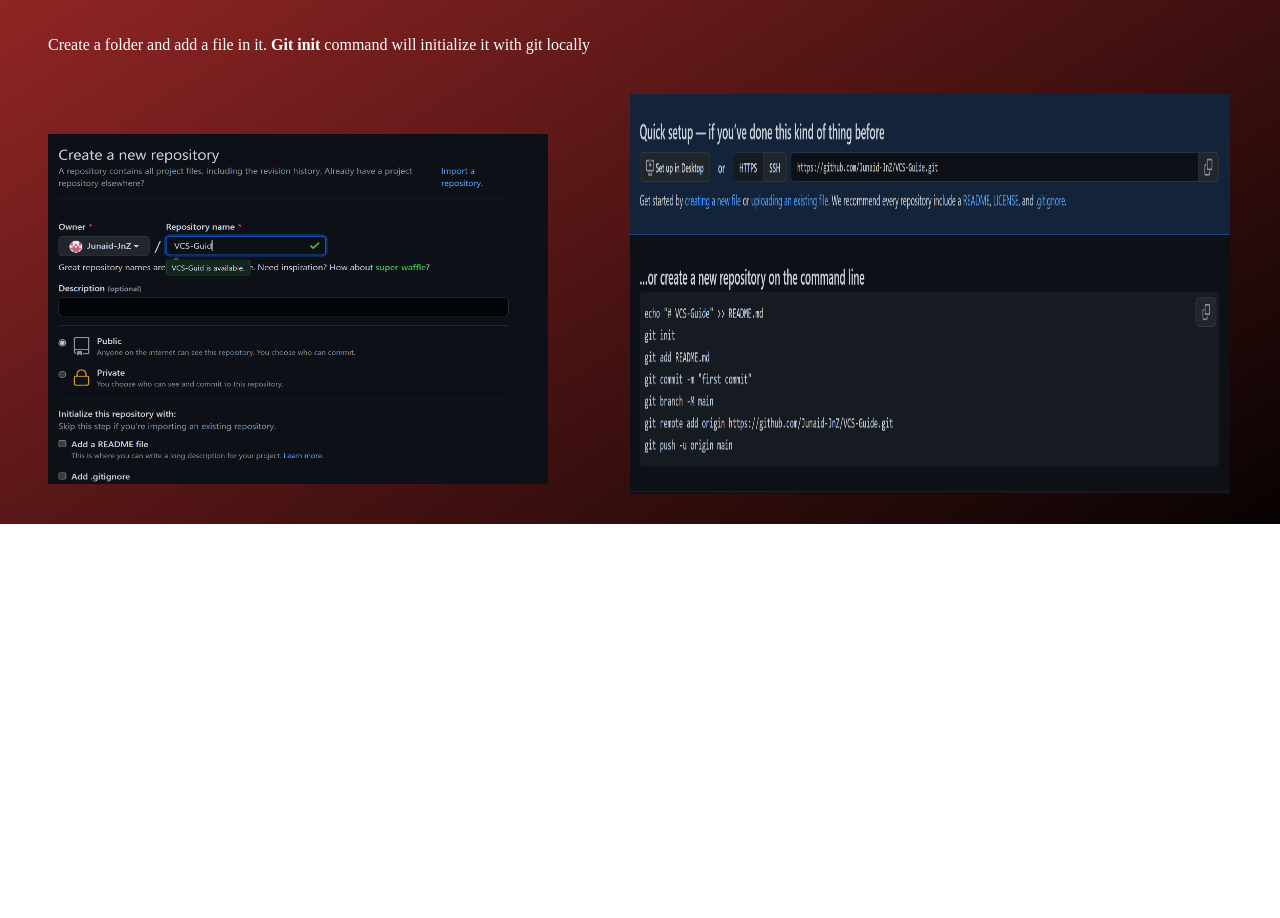
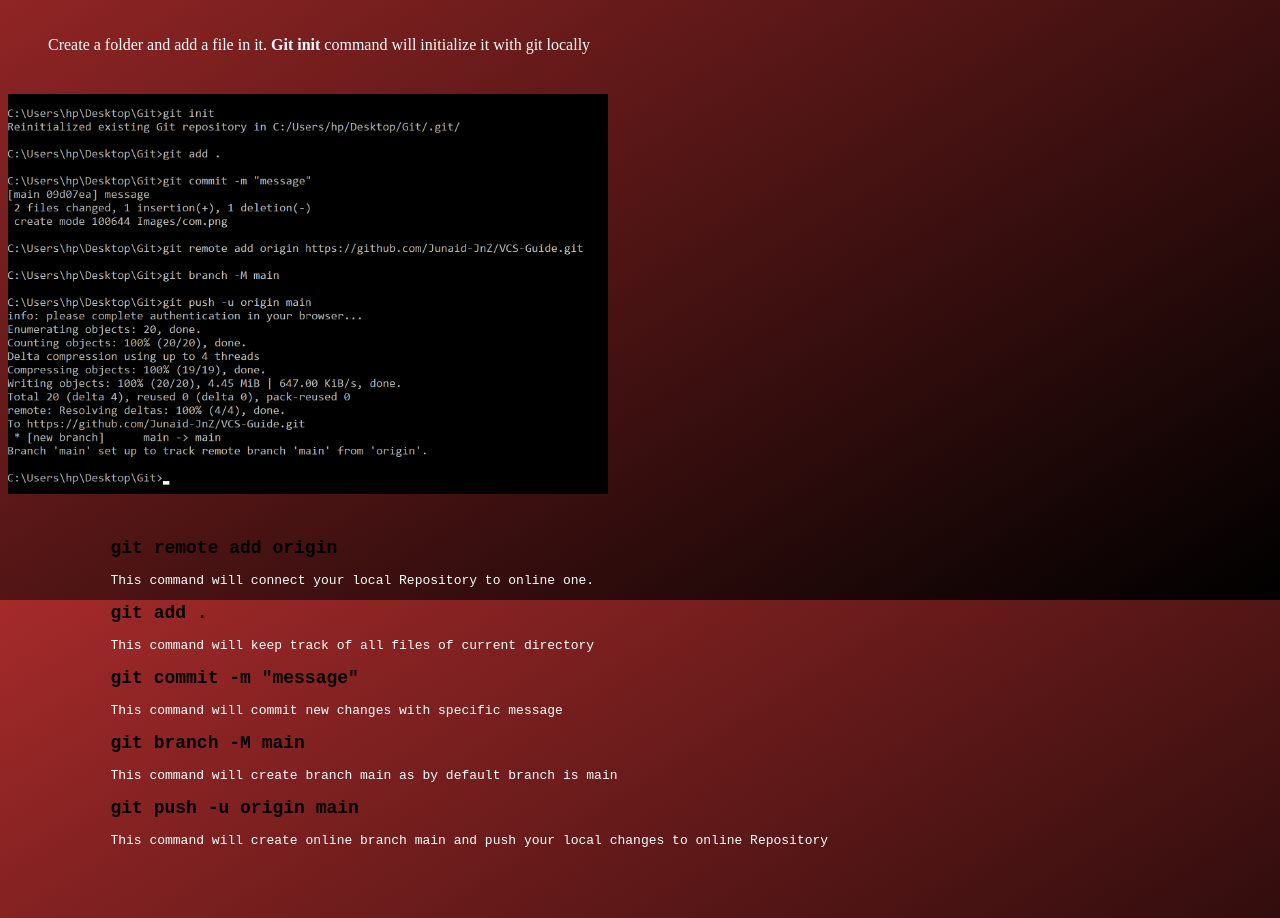
Before and after one commit to Junaid-JnZ/VCS-Guide, a plain HTML site: page index.html in a window 1280 px wide. Shown: the part 1800-2718 px from the top of the page. Before the commit the page ends 2324 px from the top, so only its background shows below. Drawn offline with Linux system fonts and the light colour scheme.

Commit message:
online repository

```diff
--- a/index.html
+++ b/index.html
@@ -32,8 +32,19 @@
 
     <h2 style="margin: 40px"> Local Repository </h2>
     <p style="color:white; margin: 40px;">Create a folder and add a file in it. <b>Git init</b> command will initialize it with git locally</b></p>
-    <img src ="./Images/New repostory.png" alt = " Repository  " style="float: left; margin: 40px;" width="500px" height="350px">
-    <center><img src ="./Images/Commands.png" alt = " Commands "  width="600px" height="400px"></center>
+    <img src ="./Images/push.png" alt = " Commands "  float = "right"width="600px" height="400px">
+    <pre style="float: left; margin: 40px; color: white;">
+        <b style="color: black; font-family: 'Courier New', Courier, monospace; font-size: 18px;">git remote add origin</b><br>
+        This command will connect your local Repository to online one.<br>
+        <b style="color: black; font-family: 'Courier New', Courier, monospace; font-size: 18px;">git add .</b><br>
+        This command will keep track of all files of current directory<br>
+        <b style="color: black; font-family: 'Courier New', Courier, monospace; font-size: 18px;">git commit -m "message" </b><br>
+        This command will commit new changes with specific message<br>
+        <b style="color: black; font-family: 'Courier New', Courier, monospace; font-size: 18px;">git branch -M main</b><br>
+        This command will create branch main as by default branch is main<br>
+        <b style="color: black; font-family: 'Courier New', Courier, monospace; font-size: 18px;">git push -u origin main</b><br>
+        This command will create online branch main and push your local changes to online Repository <br>
+    </pre>
 
 </body>
 </html>
```
Also changed, not shown: Images/Screenshot 2021-10-10 185156.png (deleted), Images/com.png (deleted), Images/push.png (added).
